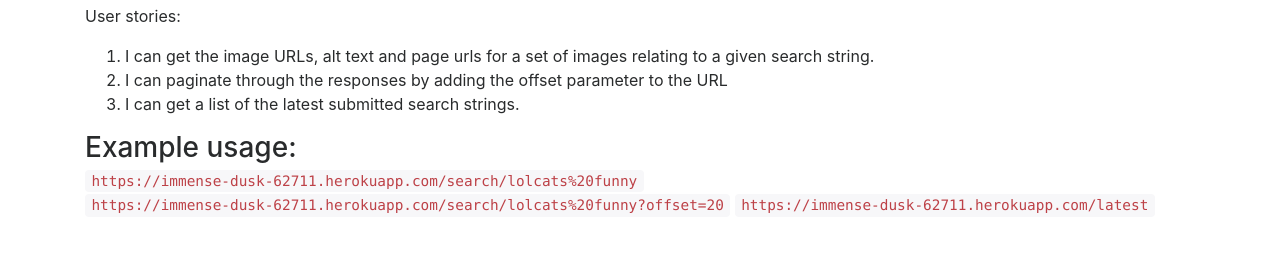
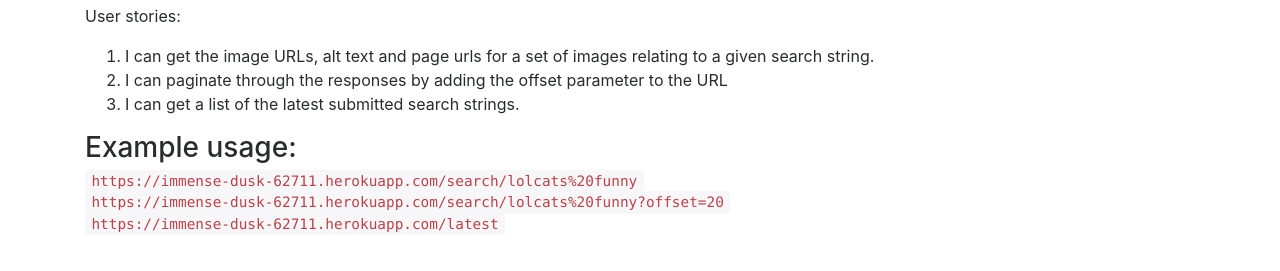
Before and after one commit to kaloudiyi/ISAL, a website: page index.html in a window 1280 px wide. Shown: the part 39-310 px from the top of the page. Drawn offline with nearby package versions, Linux system fonts and the light colour scheme.

Commit message:
br added

```diff
--- a/index.html
+++ b/index.html
@@ -15,7 +15,7 @@
             </ol>
             <h3>Example usage:</h3>
             <code>https://immense-dusk-62711.herokuapp.com/search/lolcats%20funny</code><br>
-            <code>https://immense-dusk-62711.herokuapp.com/search/lolcats%20funny?offset=20</code>
+            <code>https://immense-dusk-62711.herokuapp.com/search/lolcats%20funny?offset=20</code><br>
             <code>https://immense-dusk-62711.herokuapp.com/latest</code>
         </div>
     </body>
```
